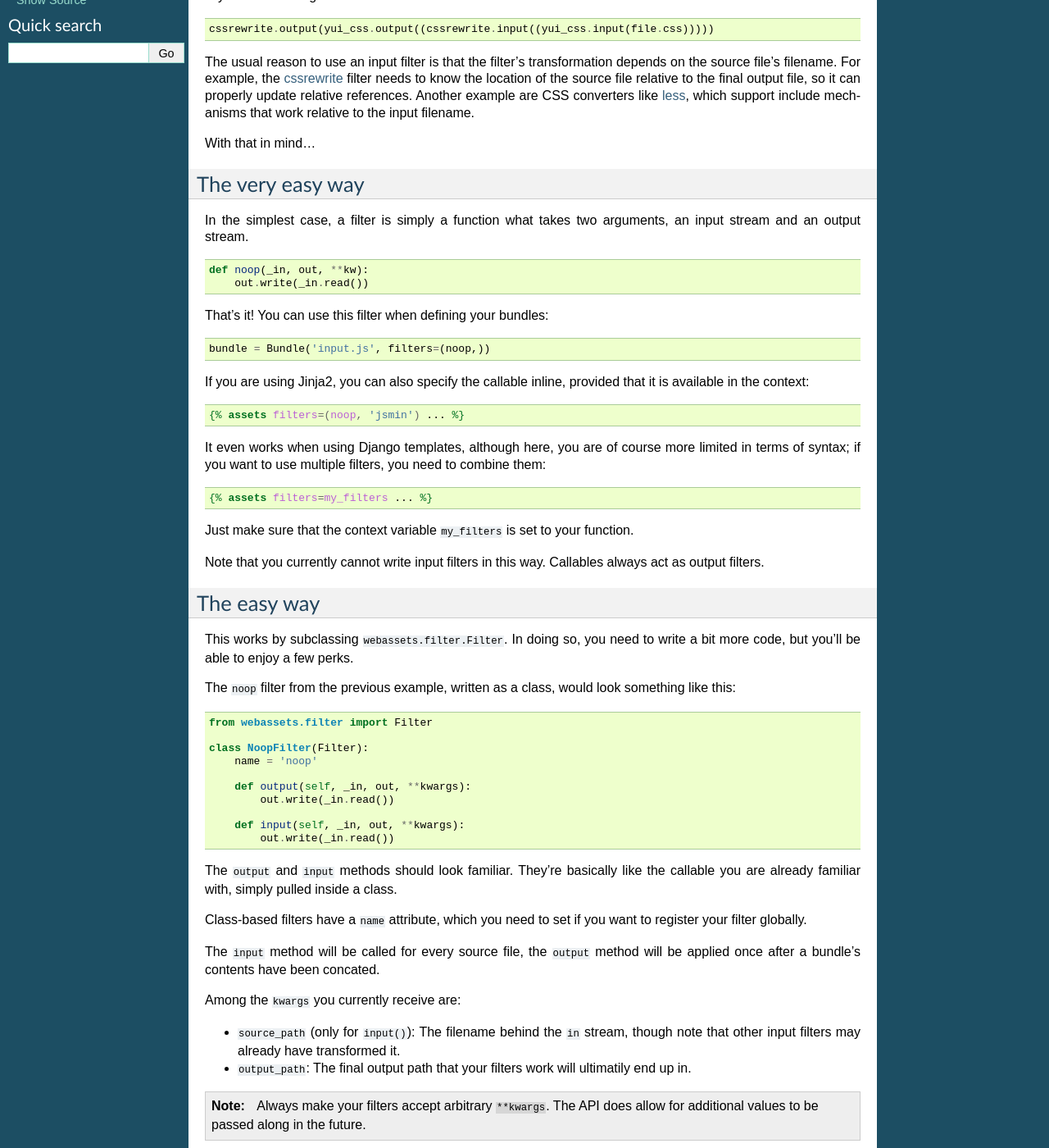
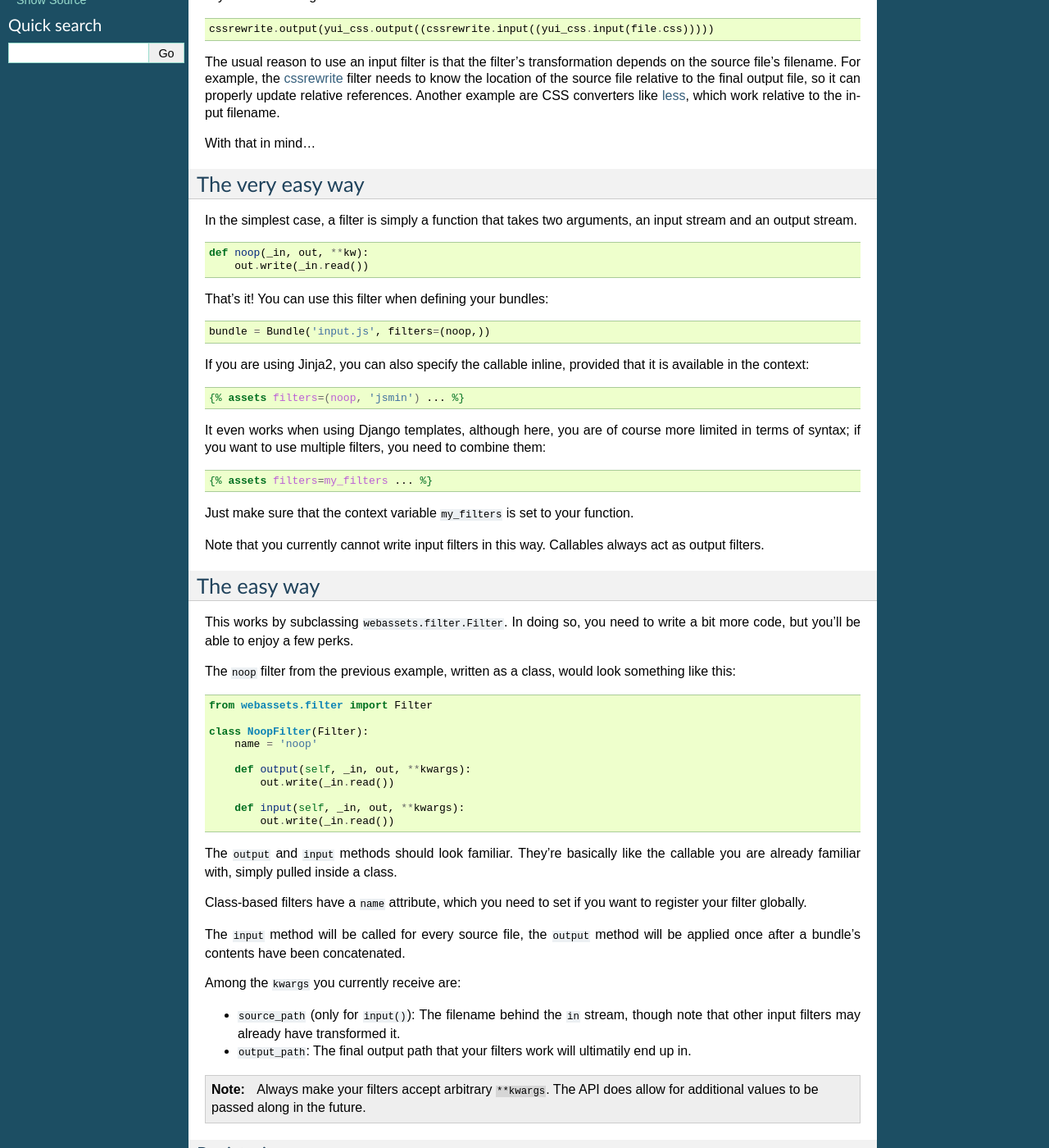
Before and after one commit to miracle2k/webassets, a Sphinx documentation site: the page built from docs/custom_filters.rst, in a window 1280 px wide and 1400 px high, scrolled down 426 px. Shown: the whole window at 82% size. Built offline with Sphinx 7.4.7, drawn with Linux system fonts in a browser that asks for light colours; the version number could not be read and is left out.

Commit message:
Fix docs/custom_filters.rst

```diff
--- a/docs/custom_filters.rst
+++ b/docs/custom_filters.rst
@@ -39,15 +39,15 @@ transformation depends on the source file's filename. For example,
 the :ref:`cssrewrite <filters-cssrewrite>` filter needs to know the
 location of the source file relative to the final output file, so it
 can properly update relative references. Another example
-are CSS converters like :ref:`less <filters-less>`, which support
-include mechanisms that work relative to the input filename.
+are CSS converters like :ref:`less <filters-less>`, which
+work relative to the input filename.
 
 With that in mind...
 
 The very easy way
 -----------------
 
-In the simplest case, a filter is simply a function what takes two
+In the simplest case, a filter is simply a function that takes two
 arguments, an input stream and an output stream.
 
 .. code-block:: python
@@ -112,7 +112,7 @@ Class-based filters have a ``name`` attribute, which you need to set if you
 want to register your filter globally.
 
 The ``input`` method will be called for every source file, the ``output``
-method will be applied once after a bundle's contents have been concated.
+method will be applied once after a bundle's contents have been concatenated.
 
 Among the ``kwargs`` you currently receive are:
 
```
